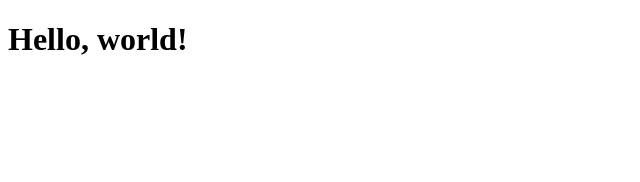
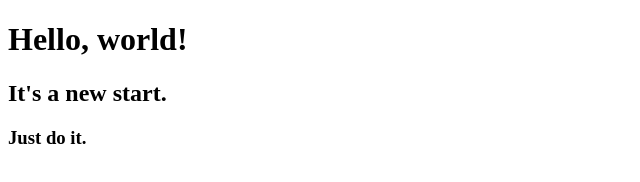
Before and after one commit to nice22hao/learngit, a plain HTML site: page index.html in a window 1280 px wide. Shown: the whole page, without its empty margins (0-640 px from the left). Drawn offline with Linux system fonts and the light colour scheme.

Commit message:
add an new tag in index.html

```diff
--- a/index.html
+++ b/index.html
@@ -6,5 +6,8 @@
 </head>
 <body>
 	<h1>Hello, world!</h1>
+	<h2>It's a new start.</h2>
+	<h3>Just do it.</h3>
 </body>
 </html>
+<script></script>
```
